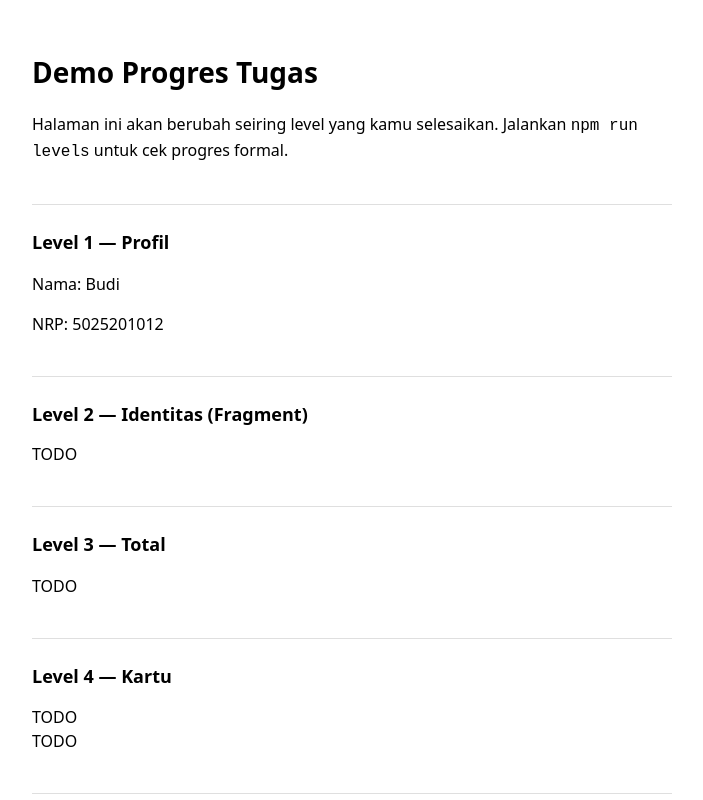
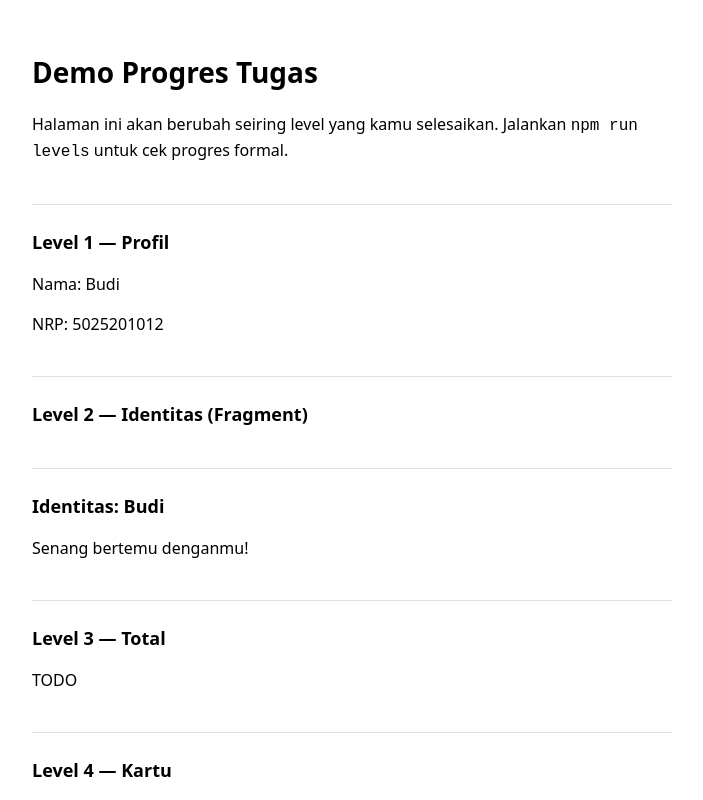
Before and after one commit to azkafh/frontend-5053241020, a React (Vite) app in the folder pertemuan-02/: page / in a window 1280 px wide. Shown: the top 800 px of the page, without its empty margins (288-991 px from the left). Built offline with nearby package versions, Linux system fonts and the light colour scheme.

Commit message:
pertemuan-02: level 2 selesai

```diff
--- a/pertemuan-02/src/components/Identitas.tsx
+++ b/pertemuan-02/src/components/Identitas.tsx
@@ -1,6 +1,15 @@
 // TODO(Level 2): beri tipe props yang benar — { nama: string }. Lalu render
 // DUA elemen sejajar TANPA elemen pembungkus tambahan di DOM (gunakan
 // Fragment, bukan <div>). Lihat SOAL.md untuk kontrak lengkap.
-export function Identitas(props: any) {
-  return <div>TODO</div>
+interface IdentitasProps {
+  nama: string;
 }
+
+export function Identitas({ nama }: IdentitasProps) {
+  return (
+    <>
+      <h2>Identitas: {nama}</h2>
+      <p>Senang bertemu denganmu!</p>
+    </>
+  );
+}
```
